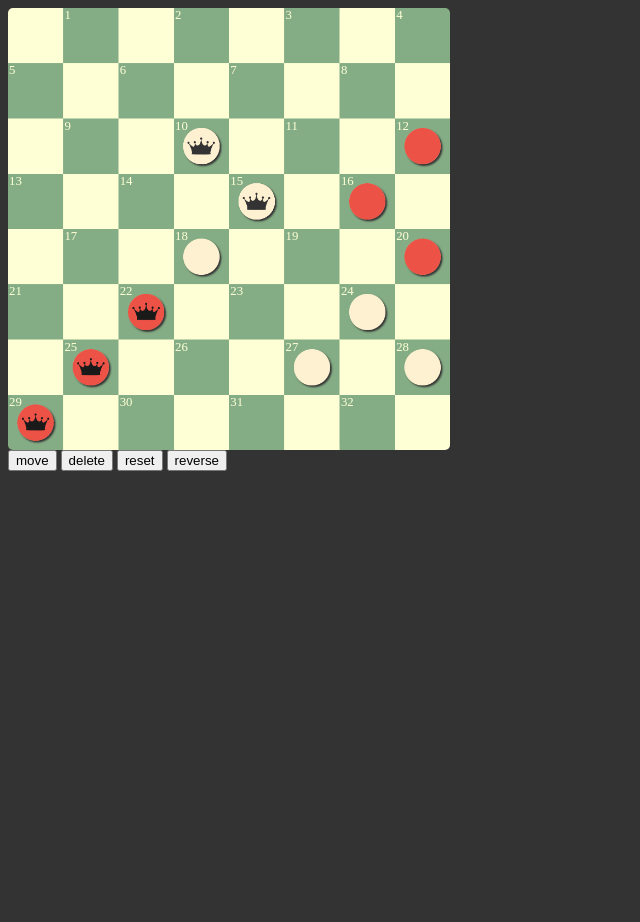
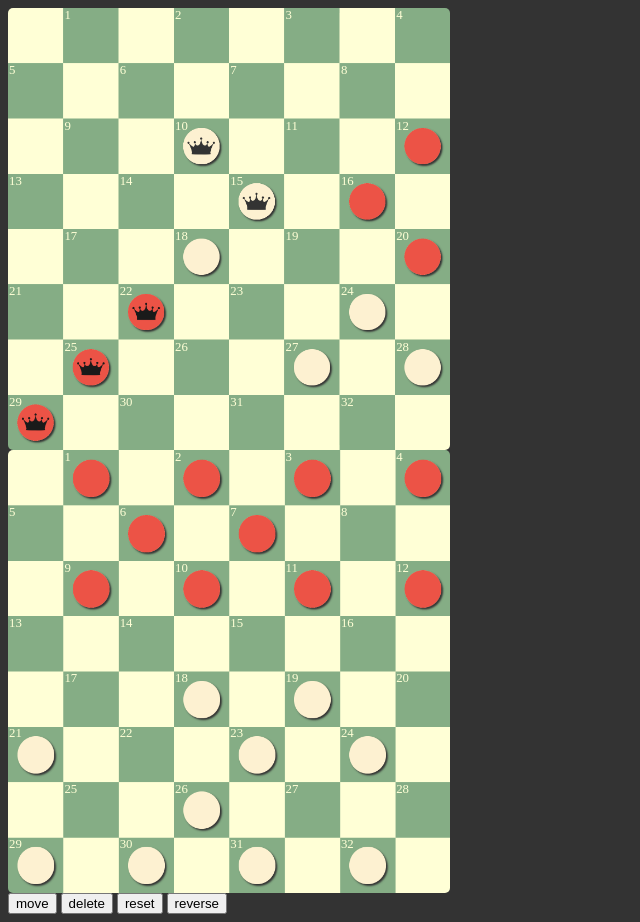
Before and after one commit to Demalpheus/acfcheckers-pdn, a plain HTML site: page index.html in a window 1280 px wide. Shown: the whole page, without its empty margins (0-640 px from the left). Before the commit the page ends 800 px from the top, so only its background shows below. Drawn offline with Linux system fonts and the light colour scheme.

Commit message:
added new board for testing multiple items on the same page

```diff
--- a/index.html
+++ b/index.html
@@ -10,6 +10,7 @@
     <body>
         <div class="board" id="board0" style="display:none;" data-fen='[FEN "W:W18,24,27,28,K10,K15:B12,16,20,K22,K25,K29"]'></div>
         <pdn-fen id="board1" data-fen='[FEN "W:W18,24,27,28,K10,K15:B12,16,20,K22,K25,K29"]'></pdn-fen>
+        <pdn-fen data-fen='[FEN "B:W18,19,21,23,24,26,29,30,31,32:B1,2,3,4,6,7,9,10,11,12"]'></pdn-fen>
         <button onClick="move(11, 15)">move</button>
         <button onClick="removePiece(15)">delete</button>
         <button onClick="initBoard('board0')">reset</button>
```
